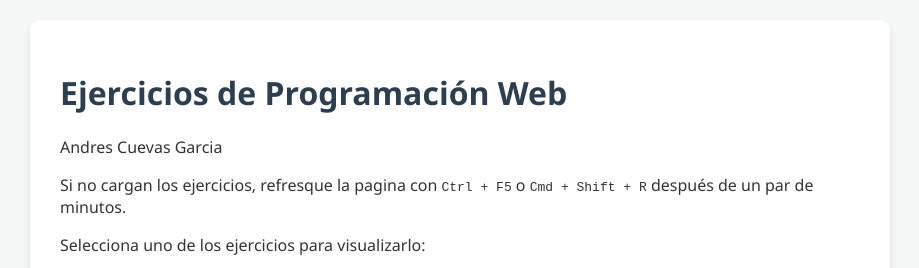
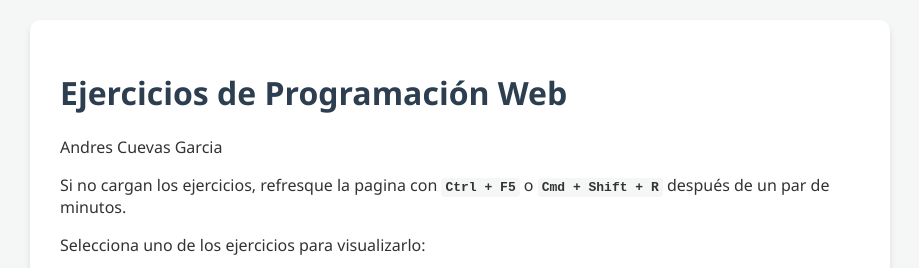
Before and after one commit to AkNdrow/Programaci-n-Web, a website: page index.html in a window 1280 px wide. Shown: the top 268 px of the page, without its empty margins (180-1099 px from the left). Drawn offline with Linux system fonts and the light colour scheme.

Commit message:
Prueba ACT_01

```diff
--- a/index.html
+++ b/index.html
@@ -6,6 +6,14 @@
     <meta name="viewport" content="width=device-width, initial-scale=1.0">
     <title>Ejercicios de Programación Web</title>
     <style>
+        code {
+            color: #333;
+            background-color: #f4f7f6;
+            padding: 2px 4px;
+            border-radius: 4px;
+            font-weight: bold;
+        }
+
         body {
             font-family: 'Segoe UI', Tahoma, Geneva, Verdana, sans-serif;
             background-color: #f4f7f6;
```
